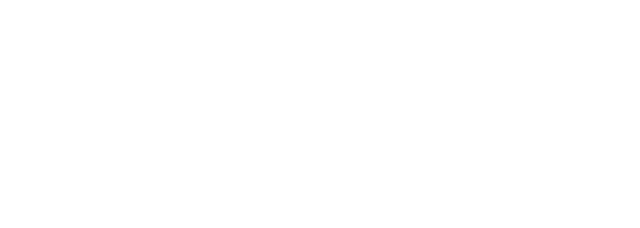
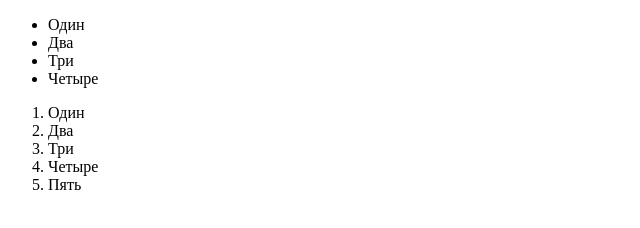
Before and after one commit to Olga121318/web.github.io, a plain HTML site: page test.html in a window 1280 px wide. Shown: the whole page, without its empty margins (0-640 px from the left). Drawn offline with Linux system fonts and the light colour scheme.

Commit message:
Добавили нумерованые списки

```diff
--- a/test.html
+++ b/test.html
@@ -6,6 +6,26 @@
     <title>Document</title>
 </head>
 <body>
+    <ul class="list">
+<li>Один</li>
+<li>Два</li>
+<li>Три</li>
+<li>Четыре</li>
+
+
+    </ul>
+
+
+    <ol class="list">
+        <li>Один</li>
+        <li>Два</li>
+        <li>Три</li>
+        <li>Четыре</li>
+        <li>Пять</li>
+
+
+    </ol>
+
 
 </body>
 </html>
```
